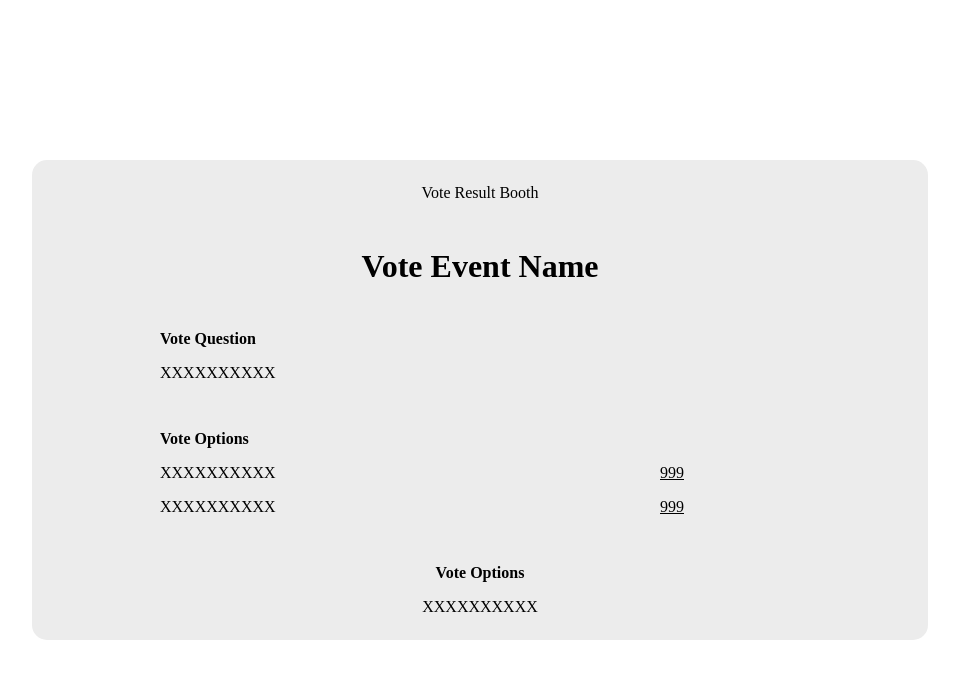
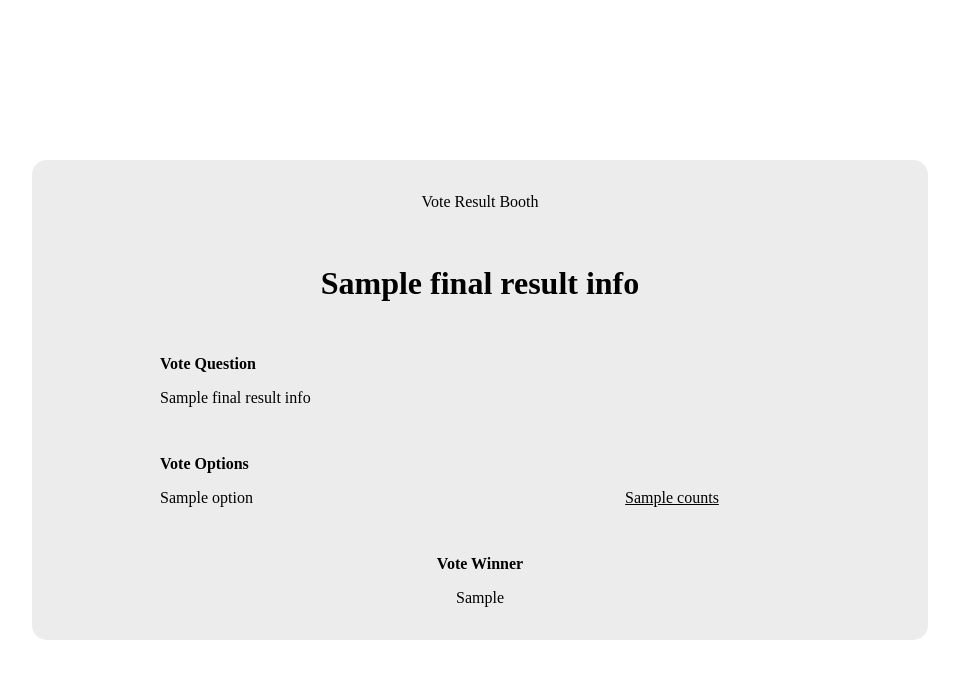
Before and after one commit to DylanCheong-tech/UOW-CSIT321-Project-Oct2022-March2023, a Django app: template evoting/templates/voter/result_page.html in a window 1280 px wide. Shown: the top 679 px of the page, without its empty margins (168-1127 px from the left). Run offline with Django 4.2, Linux system fonts and the light colour scheme; the template is opened without the code that fills it: most values are stand-ins (such as "Sample title", 1, 10 or a date in 2020).

Commit message:
View Controller for Voter views Vote Event Final Result Implemented

```diff
--- a/evoting/templates/voter/result_page.html
+++ b/evoting/templates/voter/result_page.html
@@ -16,19 +16,19 @@
 <body>
     <div id="result_booth">
         <span>Vote Result Booth</span>
-        <h1>Vote Event Name</h1>
+        <h1>{{final_result_info.eventTitle}}</h1>
         <div id="result_pane">
             <label class="span2">Vote Question</label>
-            <span class="span2">XXXXXXXXXX</span>
+            <span class="span2">{{final_result_info.eventQuestion}}</span>
 
             <label class="span2 top_space">Vote Options</label>
-            <span>XXXXXXXXXX</span>
-            <span class="counts">999</span>
-            <span>XXXXXXXXXX</span>
-            <span class="counts">999</span>
+            {% for option in final_result_info.voteOptions %}
+                <span>{{option.option}}</span>
+                <span class="counts">{{option.counts}}</span>
+            {% endfor %}
 
-            <label class="span2 center">Vote Options</label>
-            <span class="span2 center">XXXXXXXXXX</span>
+            <label class="span2 center">Vote Winner</label>
+            <span class="span2 center">{{final_result_info.majorVoteOption}}</span>
         </div>
     </div>
 </body>
```
Also changed, not shown: evoting/views/voter_views.py (+49 -1 lines).
